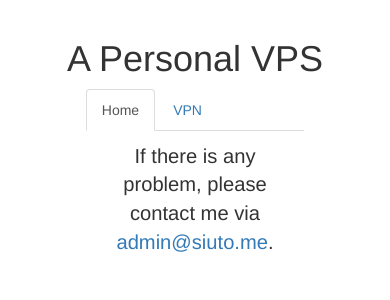
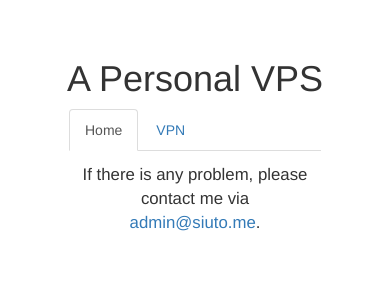
Before and after one commit to SiuTo/VPSWebsite, a PHP site: page / in a window 390 px wide. Shown: the top 300 px of the page. Run offline with PHP 8.4, Linux system fonts and the light colour scheme.

Commit message:
adapt to the screen of phones

```diff
--- a/index.css
+++ b/index.css
@@ -1,5 +1,6 @@
 body{
-	margin: 10%;
+	margin-top: 10%;
+	margin-bottom: 10%;
 }
 
 h1{
--- a/index.php
+++ b/index.php
@@ -3,13 +3,14 @@
 	<head>
 		<title>A Personal VPS</title>
 		<meta charset="UTF-8">
+		<meta name="viewport" content="width=device-width, initial-scale=1">
 		<link rel="stylesheet" type="text/css" href="bootstrap.min.css" />
 		<link rel="stylesheet" type="text/css" href="index.css" />
 		<script src="jquery-1.11.2.min.js"></script>
 		<script src="bootstrap.min.js"></script>
 	</head>
 
-	<body>
+	<body class="container">
 		<h1>A Personal VPS</h1>
 		<?php
 			function test_input($data)
@@ -58,7 +59,7 @@
 
 			<div class="tab-content">
 				<div role="tabpanel" class="tab-pane active" id="home">
-					<p id="home">
+					<p>
 						If there is any problem, please contact me via <a href="mailto:admin@siuto.me">admin@siuto.me</a>.
 					</p>
 				</div>
```
